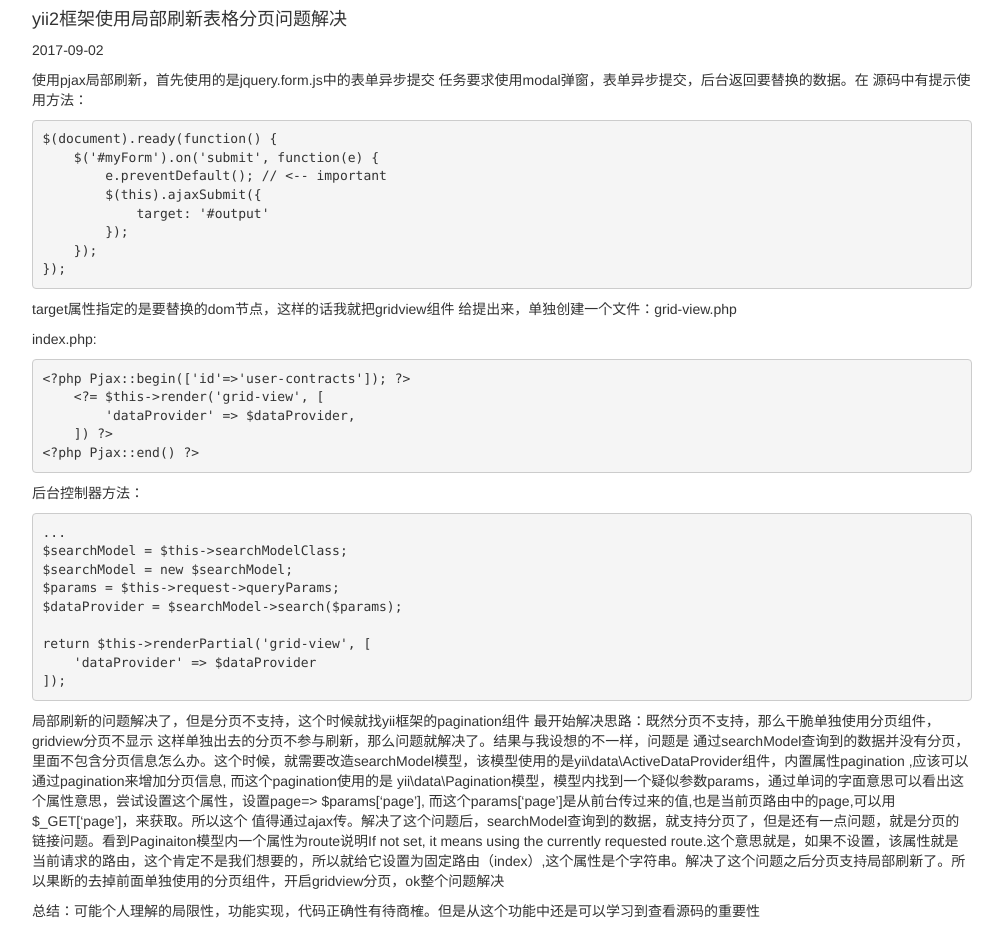
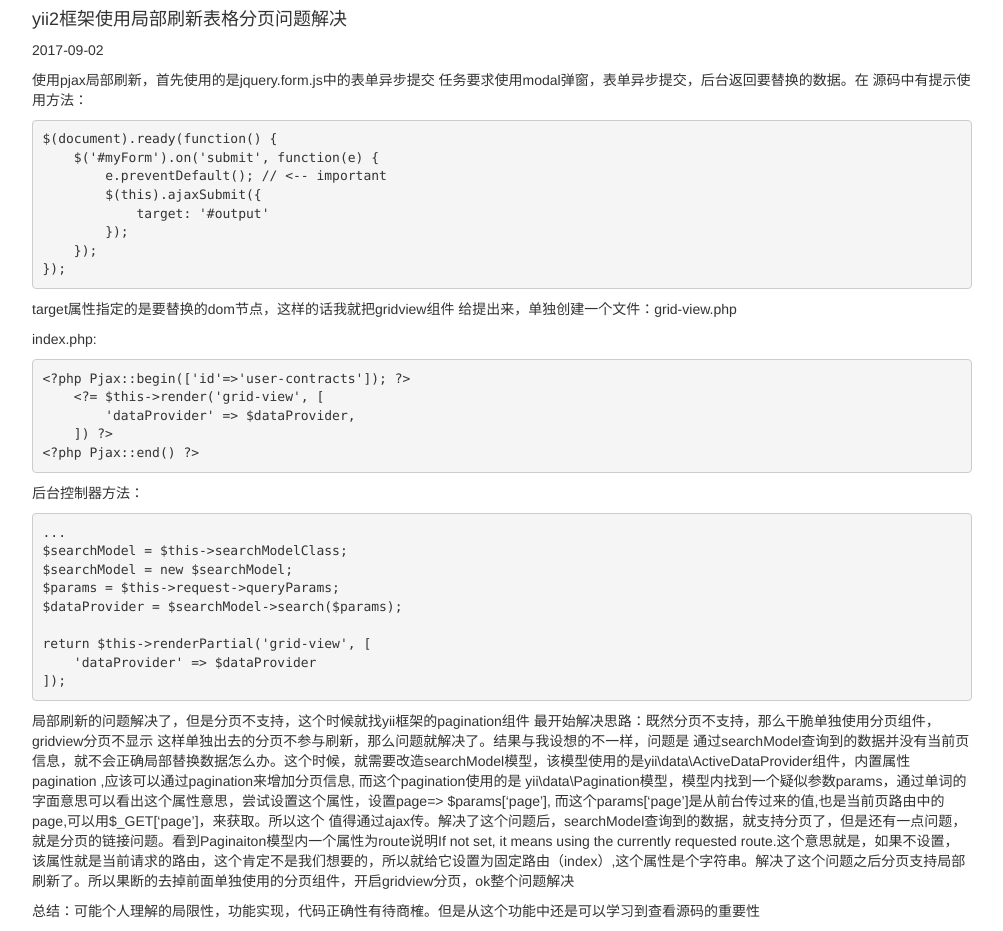
Before and after one commit to whailon/whailon.github.io, a Jekyll site: the page built from _posts/2017-09-02-pjax-page.md, in a window 1280 px wide. Shown: the whole page, without its empty margins (138-1141 px from the left). Built offline with Jekyll 4.4.1, drawn with Linux system fonts in a browser that asks for light colours.

Commit message:
文章部分内容修改

```diff
--- a/_posts/2017-09-02-pjax-page.md
+++ b/_posts/2017-09-02-pjax-page.md
@@ -44,7 +44,7 @@
 局部刷新的问题解决了，但是分页不支持，这个时候就找yii框架的pagination组件
 最开始解决思路：既然分页不支持，那么干脆单独使用分页组件，gridview分页不显示
 这样单独出去的分页不参与刷新，那么问题就解决了。结果与我设想的不一样，问题是
-通过searchModel查询到的数据并没有分页，里面不包含分页信息怎么办。这个时候，就需要改造searchModel模型，该模型使用的是yii\data\ActiveDataProvider组件，内置属性pagination ,应该可以通过pagination来增加分页信息, 而这个pagination使用的是
+通过searchModel查询到的数据并没有当前页信息，就不会正确局部替换数据怎么办。这个时候，就需要改造searchModel模型，该模型使用的是yii\data\ActiveDataProvider组件，内置属性pagination ,应该可以通过pagination来增加分页信息, 而这个pagination使用的是
 yii\data\Pagination模型，模型内找到一个疑似参数params，通过单词的字面意思可以看出这个属性意思，尝试设置这个属性，设置page=> $params['page'], 而这个params['page']是从前台传过来的值,也是当前页路由中的page,可以用$_GET['page']，来获取。所以这个
 值得通过ajax传。解决了这个问题后，searchModel查询到的数据，就支持分页了，但是还有一点问题，就是分页的链接问题。看到Paginaiton模型内一个属性为route说明If not set, it means using the currently requested route.这个意思就是，如果不设置，该属性就是当前请求的路由，这个肯定不是我们想要的，所以就给它设置为固定路由（index）,这个属性是个字符串。解决了这个问题之后分页支持局部刷新了。所以果断的去掉前面单独使用的分页组件，开启gridview分页，ok整个问题解决
 
```
